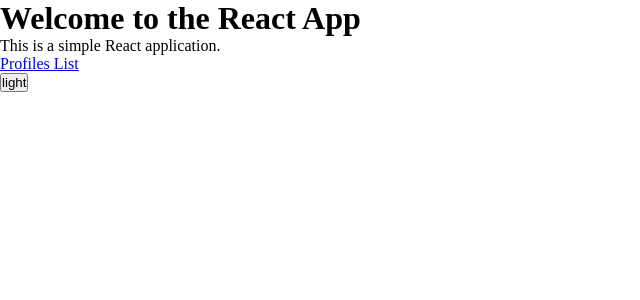
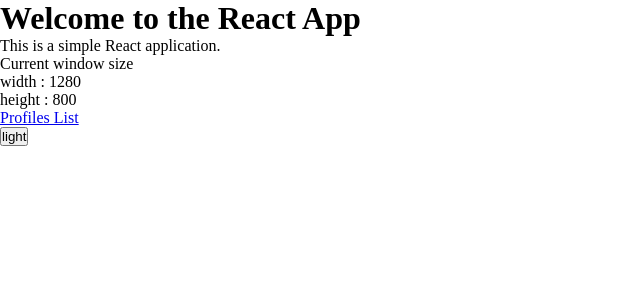
Before and after one commit to horameus/tech-training, a React (Vite) app: page / in a window 1280 px wide. Shown: the top 300 px of the page, without its empty margins (0-640 px from the left). Built offline with nearby package versions, Linux system fonts and the light colour scheme.

Commit message:
size observer

```diff
--- a/src/HomePage.tsx
+++ b/src/HomePage.tsx
@@ -1,12 +1,18 @@
 import { Link, Outlet } from 'react-router-dom';
 import { ToggleButton } from '@/components/ToggleButton';
+import { useResizeObserver } from '@/utilities/useResizeObserver';
 
 export function HomePage() {
+    const { width, height } = useResizeObserver();
+
     return (
         <>
             <div className="homepage">
                 <h1>Welcome to the React App</h1>
                 <p>This is a simple React application.</p>
+                <p>Current window size</p>
+                <p>width : {width}</p>
+                <p>height : {height}</p>
                 <ul>
                     <li>
                         <Link to="/profiles">Profiles List</Link>
--- /dev/null
+++ b/src/utilities/useResizeObserver.ts
@@ -0,0 +1,24 @@
+import { useEffect, useState } from 'react';
+
+export function useResizeObserver() {
+    const [size, setSize] = useState({
+        width: window.innerWidth,
+        height: window.innerHeight,
+    });
+
+    useEffect(() => {
+        const observer = new ResizeObserver(() => {
+            setSize({
+                width: window.innerWidth,
+                height: window.innerHeight,
+            });
+        });
+
+        observer.observe(document.body);
+        return () => {
+            observer.disconnect();
+        };
+    }, []);
+
+    return size;
+}
```
